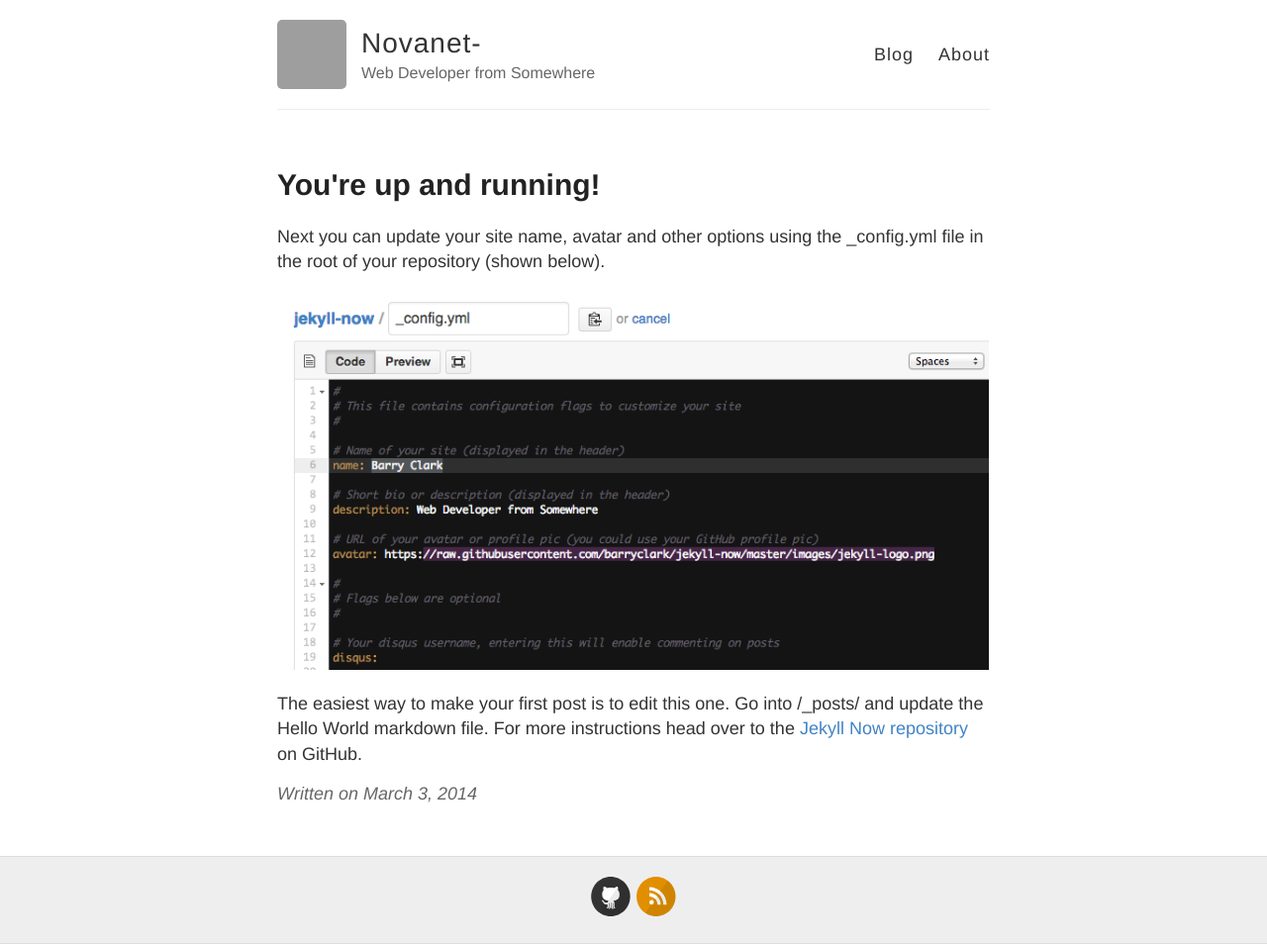
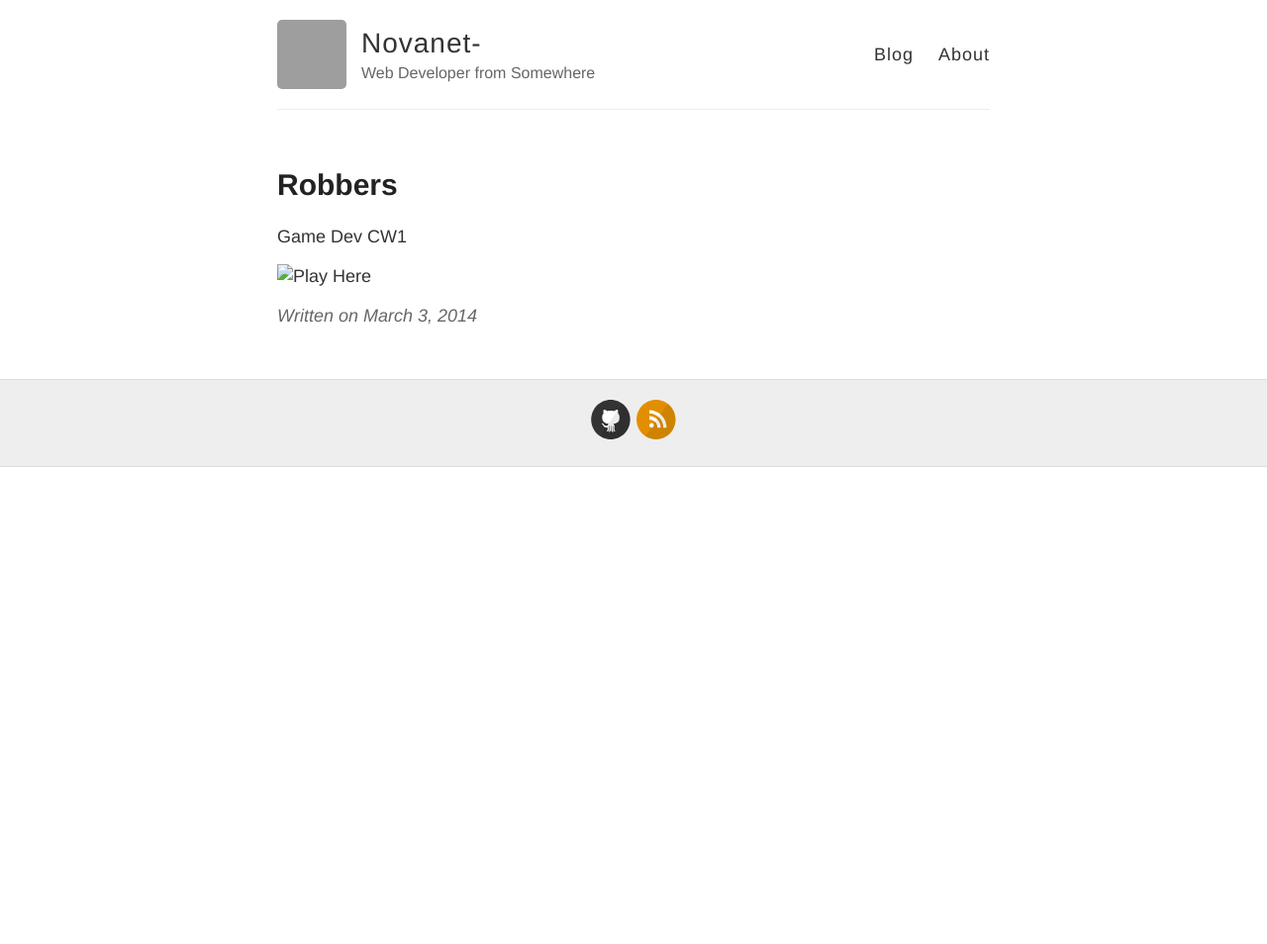
Before and after one commit to Novanet-/Novanet-.github.io, a Jekyll site: the page built from _posts/2014-3-3-Hello-World.md, in a window 1280 px wide. Shown: the whole page at 99% size. Built offline with Jekyll 4.4.1, drawn with Linux system fonts in a browser that asks for light colours; after the commit the page ends 900 px from its top, so only the background shows below that; grey boxes are pictures that could not be loaded.

Commit message:
Updated 2014-3-3-Hello-World.md

```diff
--- a/_posts/2014-3-3-Hello-World.md
+++ b/_posts/2014-3-3-Hello-World.md
@@ -1,10 +1,8 @@
 ---
 layout: post
-title: You're up and running!
+title: Robbers
+published: true
 ---
+Game Dev CW1
 
-Next you can update your site name, avatar and other options using the _config.yml file in the root of your repository (shown below).
-
-![_config.yml]({{ site.baseurl }}/images/config.png)
-
-The easiest way to make your first post is to edit this one. Go into /_posts/ and update the Hello World markdown file. For more instructions head over to the [Jekyll Now repository](https://github.com/barryclark/jekyll-now) on GitHub.
+![Play Here]({{ site.baseurl }}/unitygames/Robbers/index.html)
```
